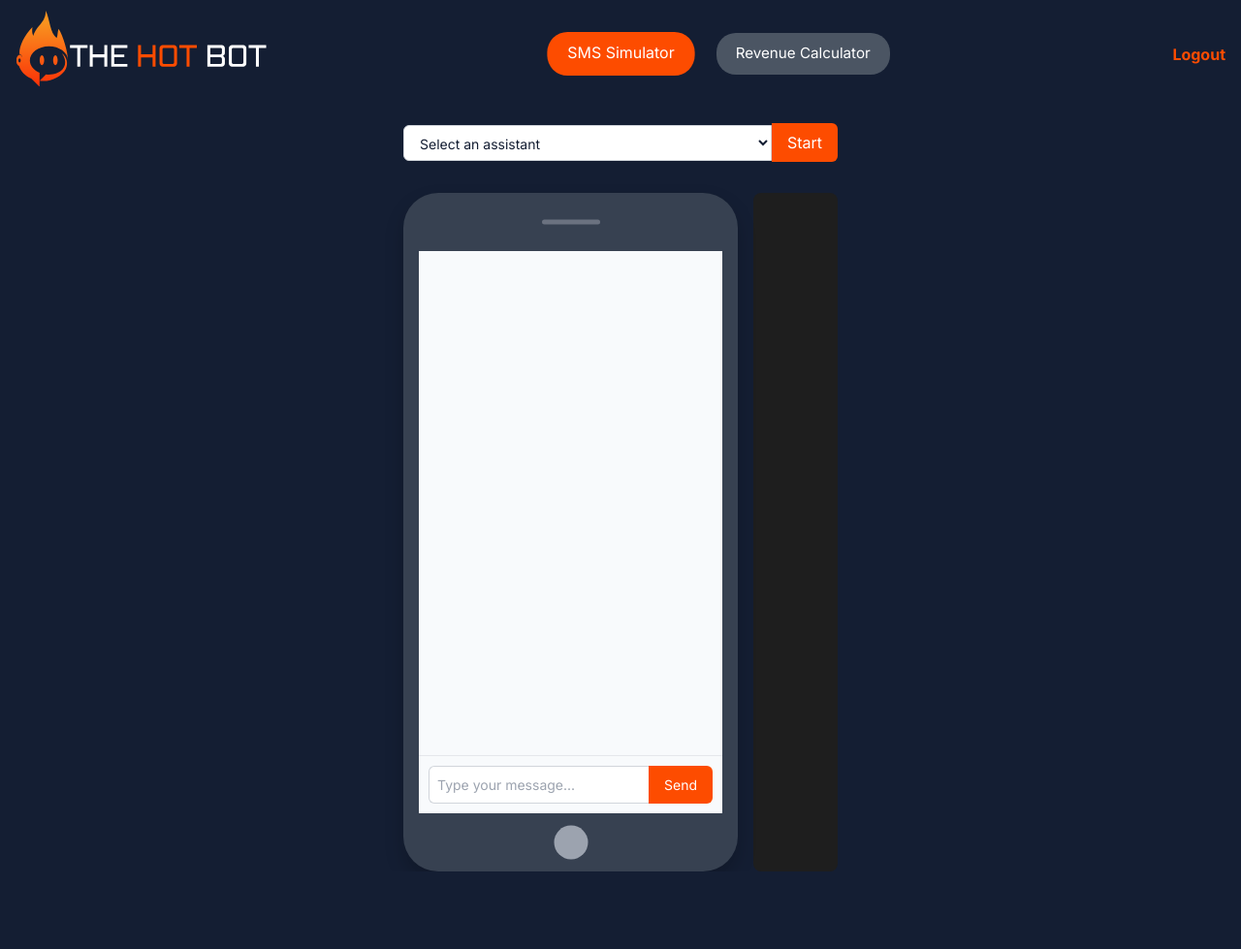
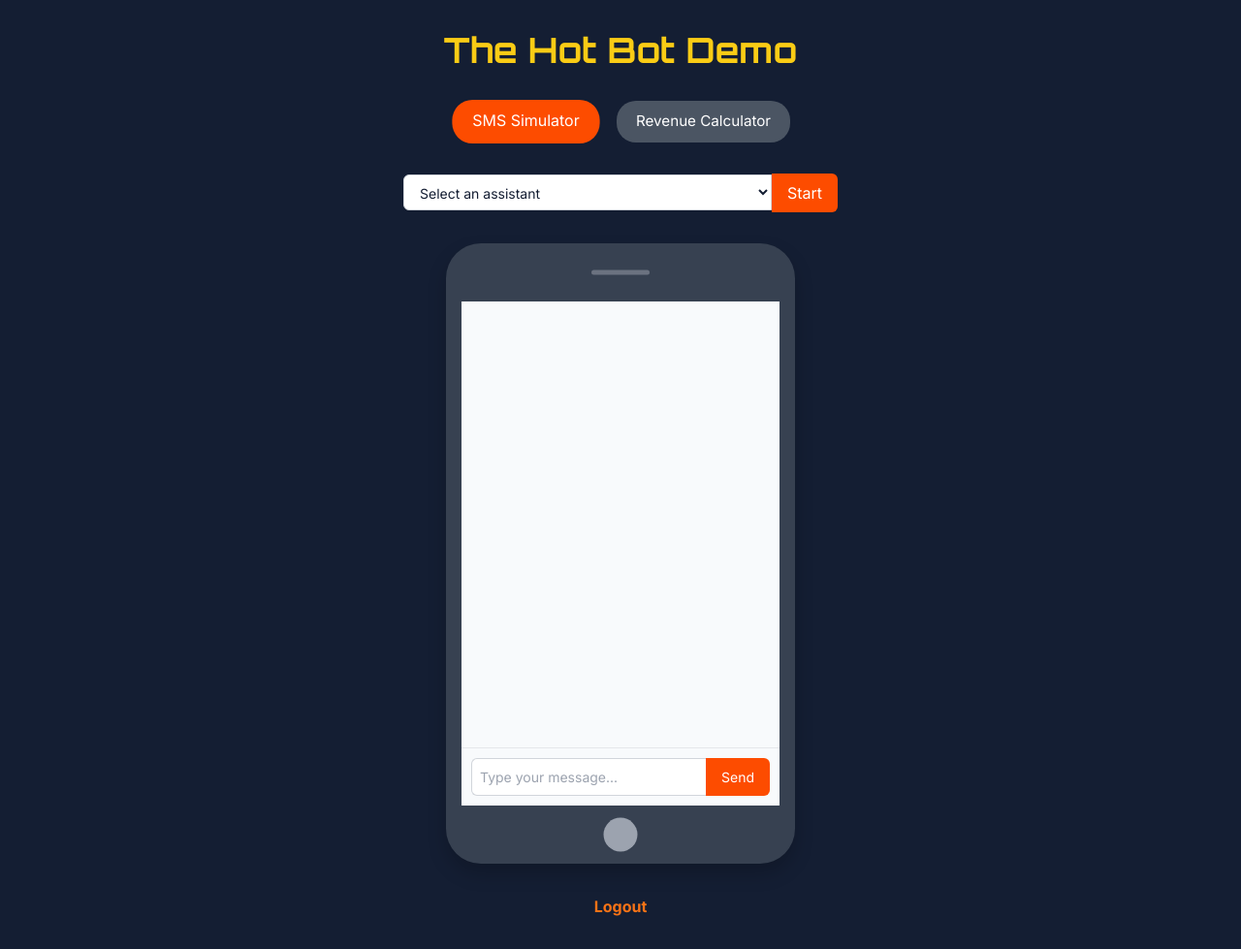
Before and after one commit to thehotbot/RoyaTest, a Flask app: template templates/index.html in a window 1280 px wide. Shown: the whole page at 97% size. Before the commit the page ends 899 px from the top, so only its background shows below. Run offline with Flask 3, Linux system fonts and the light colour scheme; the template is opened without the code that fills it, so the values that code supplies are empty.

Commit message:
Restored to 'e0c5de6333128e9c6b8e354493806148bb0c3675'

```diff
--- a/pyproject.toml
+++ b/pyproject.toml
@@ -10,7 +10,6 @@ python = "^3.11"
 flask = "^3.0.3"
 openai = "^1.46.0"
 flask-session = "^0.8.0"
-werkzeug = "^3.0.4"
 
 
 [build-system]
--- a/static/css/output.css
+++ b/static/css/output.css
@@ -637,10 +637,6 @@ video {
   display: none;
 }
 
-.h-64 {
-  height: 16rem;
-}
-
 .h-full {
   height: 100%;
 }
@@ -697,6 +693,12 @@ video {
 
 .justify-between {
   justify-content: space-between;
+}
+
+.space-x-4 > :not([hidden]) ~ :not([hidden]) {
+  --tw-space-x-reverse: 0;
+  margin-right: calc(1rem * var(--tw-space-x-reverse));
+  margin-left: calc(1rem * calc(1 - var(--tw-space-x-reverse)));
 }
 
 .space-y-6 > :not([hidden]) ~ :not([hidden]) {
@@ -821,6 +823,11 @@ video {
   padding-bottom: 0.75rem;
 }
 
+.py-8 {
+  padding-top: 2rem;
+  padding-bottom: 2rem;
+}
+
 .text-center {
   text-align: center;
 }
@@ -828,6 +835,11 @@ video {
 .text-2xl {
   font-size: 1.5rem;
   line-height: 2rem;
+}
+
+.text-4xl {
+  font-size: 2.25rem;
+  line-height: 2.5rem;
 }
 
 .text-lg {
@@ -869,6 +881,11 @@ video {
 .text-gray-700 {
   --tw-text-opacity: 1;
   color: rgb(55 65 81 / var(--tw-text-opacity));
+}
+
+.text-orange-500 {
+  --tw-text-opacity: 1;
+  color: rgb(249 115 22 / var(--tw-text-opacity));
 }
 
 .text-red-500 {
@@ -934,35 +951,11 @@ h1, h2, h3, h4, h5, h6 {
   font-family: 'Orbitron', sans-serif;
 }
 
-.header-container {
-  display: flex;
-  justify-content: space-between;
-  align-items: center;
-  width: 100%;
-  margin-bottom: 1rem;
-}
-
-.logo {
-  max-width: 260px;
-  height: auto;
-}
-
-.button-container {
-  display: flex;
-  gap: 1rem;
-}
-
-.logout-btn {
-  color: #FD4C00;
-  text-decoration: none;
-  font-weight: bold;
-}
-
 .smartphone-frame {
   position: relative;
   width: 100%;
-  max-width: 400px;
-  height: 700px;
+  max-width: 360px;
+  height: 640px;
   margin: auto;
   border: 16px #374151 solid;
   border-top-width: 60px;
@@ -1170,25 +1163,6 @@ h1, h2, h3, h4, h5, h6 {
   padding: 1rem;
 }
 
-#status-container {
-  font-family: 'Courier New', Consolas, monospace;
-  background-color: #1E1E1E;
-  color: #00FF00;
-  padding: 1rem;
-  border-radius: 8px;
-  overflow-y: auto;
-  max-height: 300px;
-  margin-top: 1rem;
-}
-
-@media (min-width: 768px) {
-  #status-container {
-    margin-top: 0;
-    height: 700px;
-    max-height: none;
-  }
-}
-
 @media (max-width: 640px) {
   .smartphone-frame {
     max-width: 100%;
@@ -1248,6 +1222,11 @@ h1, h2, h3, h4, h5, h6 {
   background-color: rgb(234 88 12 / var(--tw-bg-opacity));
 }
 
+.hover\:text-orange-700:hover {
+  --tw-text-opacity: 1;
+  color: rgb(194 65 12 / var(--tw-text-opacity));
+}
+
 .hover\:opacity-90:hover {
   opacity: 0.9;
 }
@@ -1283,25 +1262,3 @@ h1, h2, h3, h4, h5, h6 {
     line-height: 1.25rem;
   }
 }
-
-@media (min-width: 768px) {
-  .md\:mb-0 {
-    margin-bottom: 0px;
-  }
-
-  .md\:mr-4 {
-    margin-right: 1rem;
-  }
-
-  .md\:h-auto {
-    height: auto;
-  }
-
-  .md\:w-1\/3 {
-    width: 33.333333%;
-  }
-
-  .md\:flex-row {
-    flex-direction: row;
-  }
-}
--- a/static/js/app.js
+++ b/static/js/app.js
@@ -146,26 +146,6 @@ document.addEventListener('DOMContentLoaded', () => {
         const messageElement = document.createElement('div');
         messageElement.classList.add('message', `${role}-message`);
 
-        // Check for status messages wrapped in double square brackets
-        const statusRegex = /\[\[(.*?)\]\]/g;
-        const statusMessages = content.match(statusRegex);
-
-        if (statusMessages) {
-            // Remove status messages from the main content
-            content = content.replace(statusRegex, '');
-
-            // Display status messages in the status-container
-            const statusContainer = document.getElementById('status-container');
-            statusMessages.forEach(status => {
-                const statusElement = document.createElement('div');
-                statusElement.textContent = status.slice(2, -2); // Remove [[ and ]]
-                statusContainer.appendChild(statusElement);
-            });
-
-            // Auto-scroll status container
-            statusContainer.scrollTop = statusContainer.scrollHeight;
-        }
-
         if (role === 'assistant') {
             const formattedContent = content.replace(/(https?:\/\/[^\s]+)/g, '<a href="$1" target="_blank">$1</a>');
             messageElement.innerHTML = formattedContent;
--- a/templates/index.html
+++ b/templates/index.html
@@ -7,15 +7,13 @@
     <link href="https://fonts.googleapis.com/css2?family=Inter:wght@400;500;700&family=Orbitron:wght@400;700&display=swap" rel="stylesheet">
     <link rel="stylesheet" href="{{ url_for('static', filename='css/output.css') }}">
 </head>
-<body class="bg-[#141E33] min-h-screen flex flex-col items-center justify-start">
+<body class="bg-[#141E33] min-h-screen flex flex-col items-center justify-start py-8">
     <div class="container mx-auto px-4 flex flex-col items-center">
-        <div class="header-container">
-            <img src="{{ url_for('static', filename='images/hotbotlogo-horiz.svg') }}" alt="Hot Bot Logo" class="logo">
-            <div class="button-container">
+        <h1 class="text-4xl font-bold mb-8 text-center text-yellow-400 font-orbitron">The Hot Bot Demo</h1>
+
+        <div class="flex justify-center space-x-4 mb-8">
             <button id="sms-simulator-btn" class="toggle-btn active">SMS Simulator</button>
             <button id="revenue-calculator-btn" class="toggle-btn">Revenue Calculator</button>
-            </div>
-            <a href="{{ url_for('logout') }}" class="logout-btn">Logout</a>
         </div>
 
         <div id="sms-simulator" class="w-full max-w-md">
@@ -27,8 +25,7 @@
                     <button id="start-button" class="bg-[#FD4C00] text-white px-4 py-2 rounded-r-md disabled:opacity-50 hover:opacity-90 transition duration-300">Start</button>
                 </div>
             </div>
-            <div class="flex flex-col md:flex-row">
-                <div class="smartphone-frame mb-4 md:mb-0 md:mr-4">
+            <div class="smartphone-frame mb-4">
                 <div class="phone-screen">
                     <div id="chat-container" class="h-full bg-white p-4 overflow-y-auto">
                         <!-- Chat messages will be inserted here -->
@@ -38,8 +35,6 @@
                         <button id="send-button" class="bg-[#FD4C00] text-white px-6 py-2 rounded-r-lg hover:opacity-90 transition duration-300">Send</button>
                     </div>
                 </div>
-                </div>
-                <div id="status-container" class="w-full md:w-1/3 h-64 md:h-auto overflow-y-auto"></div>
             </div>
         </div>
 
@@ -76,6 +71,8 @@
                 </div>
             </div>
         </div>
+
+        <a href="{{ url_for('logout') }}" class="mt-8 text-orange-500 hover:text-orange-700 font-semibold">Logout</a>
     </div>
     <script src="{{ url_for('static', filename='js/app.js') }}"></script>
 </body>
```
Also changed, not shown: static/css/styles.css (+2 -45 lines), static/images/hotbotlogo-horiz.svg (deleted), 3 other files. Lines whose indentation alone changed are shown as unchanged.
